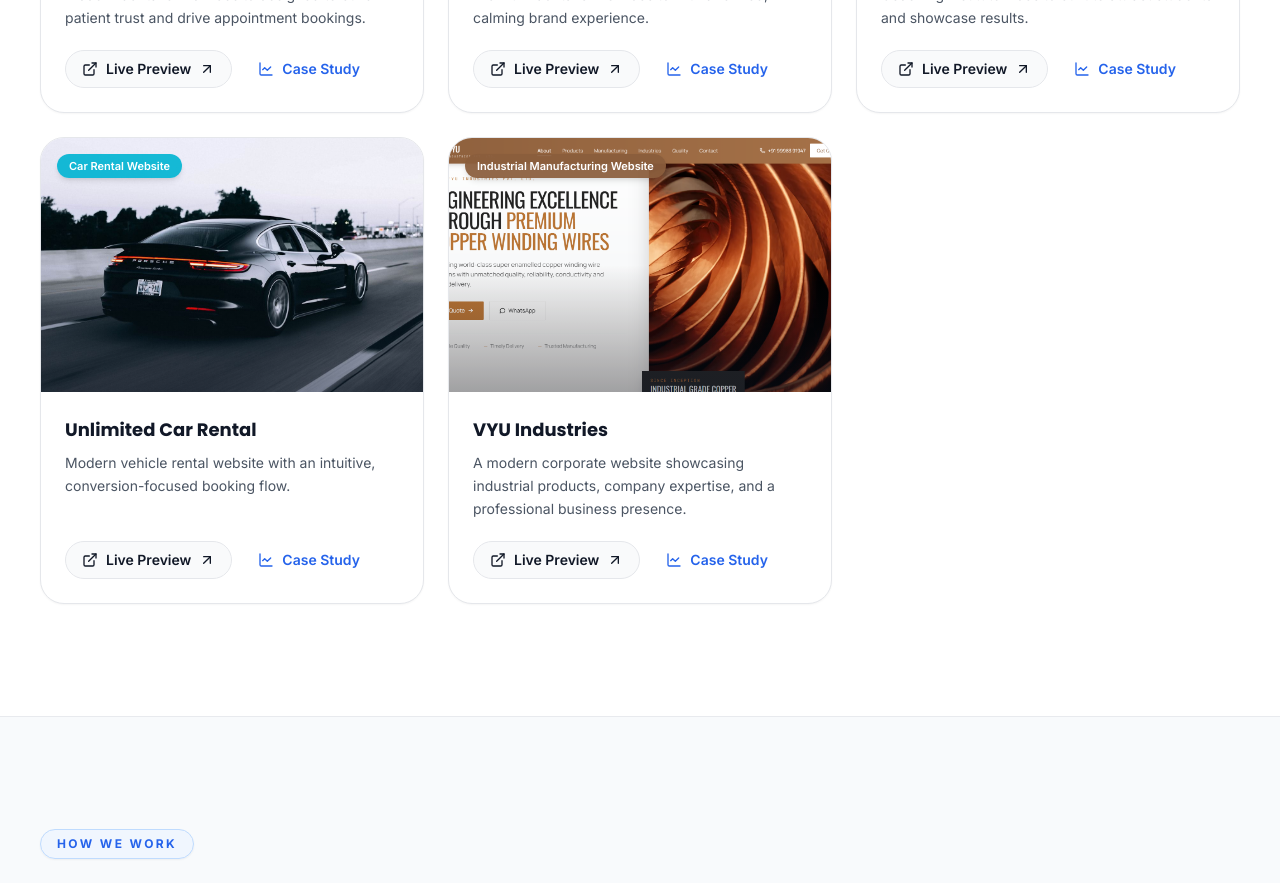
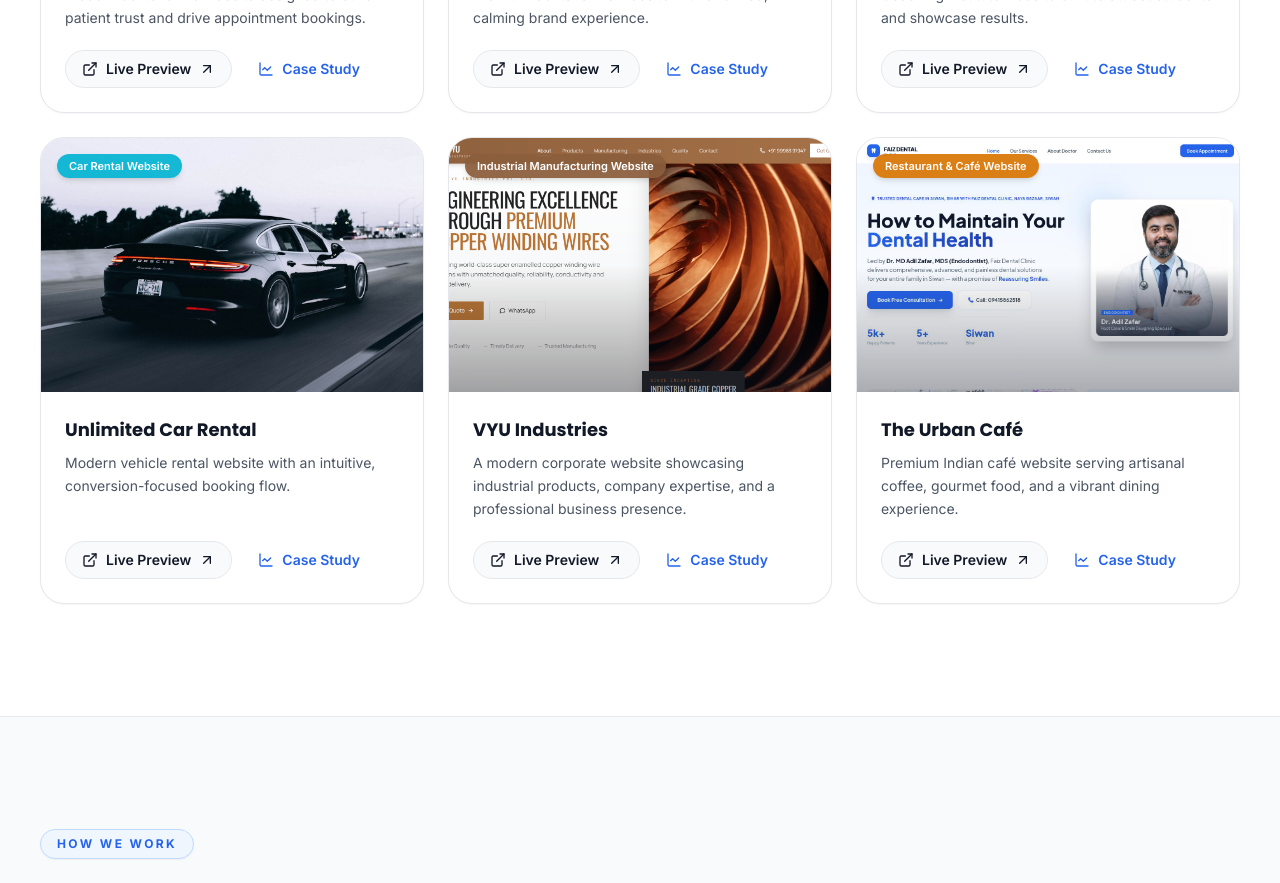
Before and after one commit to hashmiii14/Kodeveill, a React (Create React App) app in the folder frontend/: page / in a window 1280 px wide. Shown: the part 6180-7063 px from the top of the page. Built offline with nearby package versions, Linux system fonts and the light colour scheme.

Commit message:
Add The Urban Café to portfolio section

```diff
--- a/frontend/src/data/content.js
+++ b/frontend/src/data/content.js
@@ -199,6 +199,24 @@ export const PORTFOLIO = [
       ],
     },
   },
+  {
+    name: "The Urban Café",
+    category: "Restaurant & Café Website",
+    desc: "Premium Indian café website serving artisanal coffee, gourmet food, and a vibrant dining experience.",
+    url: "https://urbancafe-1.netlify.app/",
+    image: "/portfolio/faiz-dental.jpg",
+    accent: "#D97706",
+    caseStudy: {
+      summary: "A premium café needed an online presence to showcase their artisanal coffee, gourmet menu, and cozy atmosphere in Connaught Place.",
+      challenge: "Differentiating in a competitive dining market and driving foot traffic and table reservations online.",
+      solution: "A mouth-watering, highly responsive website featuring dynamic menu showcases, rich visual aesthetics, ambiance highlights, and seamless contact options.",
+      results: [
+        { value: "+85%", label: "Table Reservations" },
+        { value: "0.8s", label: "Page Load Time" },
+        { value: "100%", label: "Mobile Responsive" },
+      ],
+    },
+  },
 ];
 
 export const PROCESS = [
```
